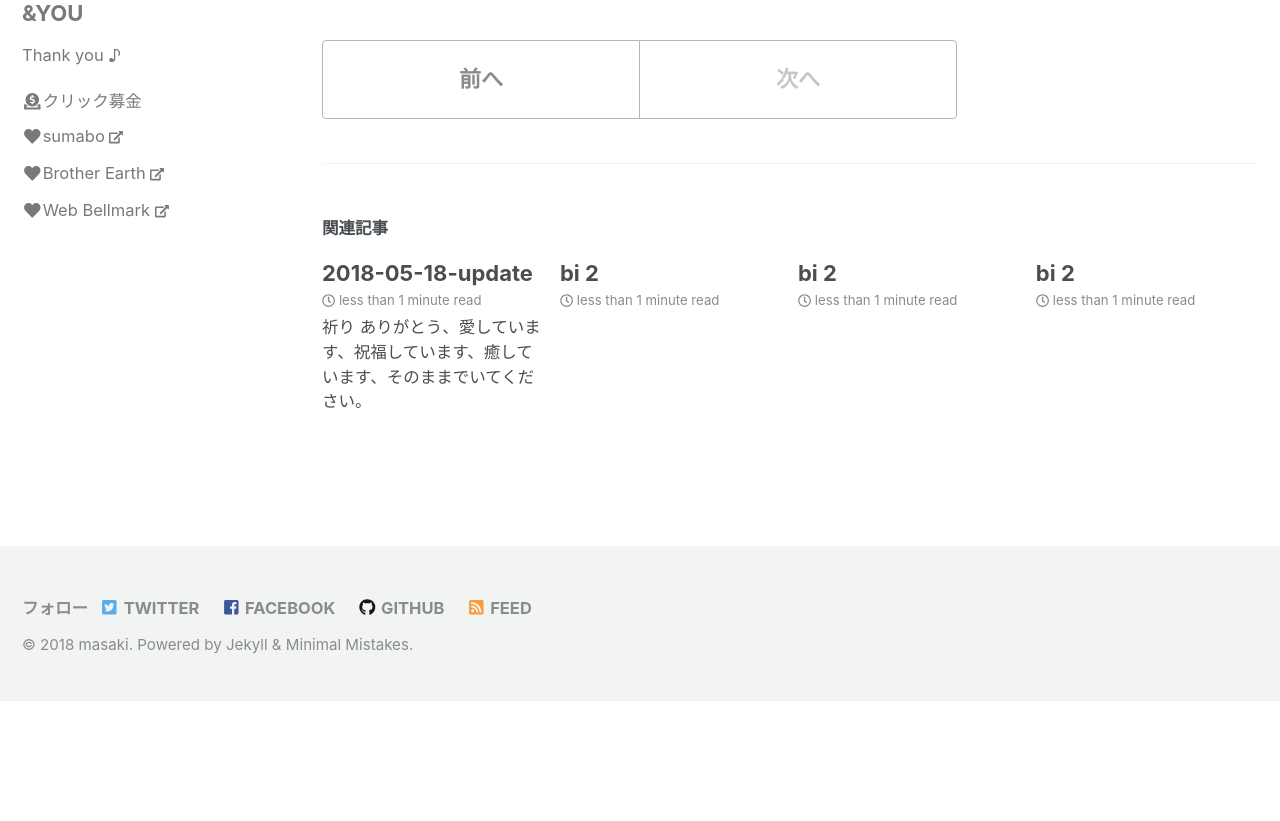
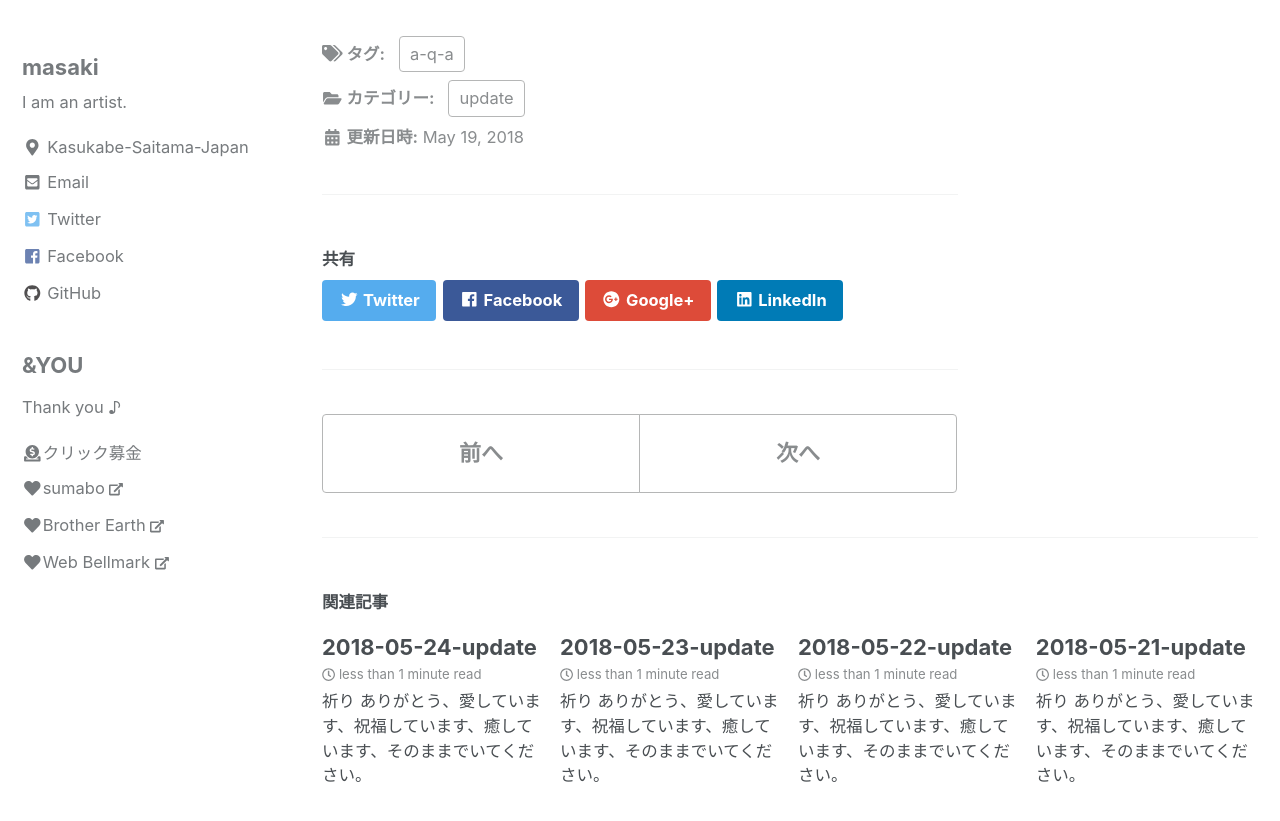
Before and after one commit to a-q-a/a-q-a.github.io, a Jekyll site: the page built from _posts/2018/2018-05-19-2018-05-19-update.markdown, in a window 1280 px wide and 900 px high, scrolled down 1714 px. Shown: the top 821 px of the window. Built offline with Jekyll 4.4.1, drawn with Linux system fonts in a browser that asks for light colours; nearby versions of some CDN libraries; before the commit the page ends 2414 px from its top, so only the background shows below that; some of the changed text lies outside the part shown.

Commit message:
2018/05/25 update

```diff
--- a/_config.yml
+++ b/_config.yml
@@ -7,6 +7,7 @@
 
 #theme: minimal-mistakes-jekyll
 remote_theme: "mmistakes/minimal-mistakes"
+github: [metadata]
 
 minimal_mistakes_skin    : "default" # "air", "aqua", "contrast", "dark", "dirt", "neon", "mint", "plum", "sunrise"
 
--- a/_pages/about.md
+++ b/_pages/about.md
@@ -10,7 +10,22 @@
 このサイトで進行していること、予定、できていること。
 エネルゲイア〜
 
-##
+## チップ・応援
+ありがとうございます♪
+Amazonのほしいものリストです。
+読みたい本があるので、買ってくれると非常に喜びます！
+もうすっげー喜びます！
+[Amazonほしいものリスト　読みたい本](http://amzn.asia/ie2lbw0)
+
+Amazonギフト券（Eメールタイプ）を利用したギフトです。
+本が好きでよく買いまくるので、Amazonギフト券で応援してもらえると、すんげー喜びます！
+はしゃぎます！
+15円〜寄付ができます。
+受取人のEメールに「dimension.masaki@gmail.com」とご入力下さい。
+
+[Amazonギフト券](https://www.amazon.co.jp/gp/product/BT00DHI8G4/)
+
+## テーマ
 - 情報収集と公開
 - 慈善
   - 寄付等
--- a/_pages/terms.md
+++ b/_pages/terms.md
@@ -3,3 +3,20 @@
 title: Terms and Privacy Policy
 permalink: /terms/
 ---
+## ポリシー
+リンクフリーです。
+## 責任
+なるべく楽しい情報を公開したく運営しています。
+情報に何かしらの尺度を使って正しさを追求したい場合は、自身で研究されてください。
+当サイトの利用は利用者の自己責任です。
+当サイトの権利は全て運営者に帰属します。
+## 検索エンジン最適化・利用者分析
+  - google analyticsを使用して、訪問者の情報を収集・分析に使っています。
+  ご了承ください。
+
+## 商品紹介
+Amazonアフィリエイトプログラムに参加する予定です。
+楽天webサービスを使用する予定です。
+
+## 図書館蔵書検索
+カーリルAPIを利用する予定です。
--- a/_posts/2018/2018-05-19-2018-05-19-update.markdown
+++ b/_posts/2018/2018-05-19-2018-05-19-update.markdown
@@ -14,6 +14,12 @@
 - ありがとう。
 
 ## Jekyll
+- カテゴリーとタブのアーカイブページが表示されるように編集
+  - [Upgrading - Minimal Mistakes](https://mmistakes.github.io/minimal-mistakes/docs/upgrading/)
+  - やったーー！！できたぞーーー！！
+- エラー潰し
+  - [Jekyll Theme - K’s website](https://www.treetop.to/githubpages/jekyll-theme/)
+  - ありがとうございまーーーーーーーす！やったー！！bundle exec jekyll serve して出る黄色い警告が消えたー！！気持ちいいーーーーーー！！
 ## restgo
 ## refjp
 ## comap
--- /dev/null
+++ b/_posts/2018/2018-05-20-2018-05-20-update.markdown
@@ -0,0 +1,74 @@
+---
+layout: "single"
+title: "2018-05-20-update"
+date: "2018-05-20"
+description: "a-q-a 2018-05-20-update"
+category: update
+tag: a-q-a
+---
+## 祈り
+ありがとう、愛しています、祝福しています、癒しています、そのままでいてください。
+
+## update
+- 私が読めればそれでいい。私と神との関係だ。
+- ありがとう。
+
+- Jekyll update doc
+- weekly update to post SNS and other blog services
+
+- cooperate stream
+- book off API
+- karlil API
+  - TO HTML and amazon,rakuten affiliate
+  - How to search is after following
+  - parts redirect other ap services using
+  - no good is one taste
+  - libraly classification
+  - books information store local database
+  - write and update is forgetfulness and forgiveness
+  - forgetting is easiness
+  - man of letters
+  - that's easy :)
+  - fake and true
+
+- book off API
+  - use limit
+-----
+- result
+  - api nothing book off
+  - rakuten api bookoff information can get
+
+-----
+- 大量データの取得、更新
+  - 積ん読、一気読み
+  - ほしい物リストから、一気に検索、図書館で借りられるか。
+- 文庫版、改題版ある？
+
+接頭記号-国記号-出版者記号-書名記号
+
+ダイアー博士のスピリチュアル・ライフ―“運命を操る力”を手にする「7つの特別プログラム」
+ISBN-13: 978-4-8379-5659-4
+書籍-日本-三笠書房-この書籍の番号-チェックディジット
+
+
+ISBN-13: 978-4-8379-6584-8
+
+- [ISBNとは？ 「978」から始まるISBNコードの意味 - ブックオフオンラインコラム](http://pro.bookoffonline.co.jp/book-enjoy/books-trivia/20160408-isbn-mean.html)
+
+- [ISBN出版社番号＠夏貸文庫](http://www.natubunko.net/publisher.html)
+
+- book stacker
+  - テーマごとに分類して、仮積ん読しておける棚。
+- ブックインプレ　読書感想の引用を、Amazonや楽天のアソシエイトとカーリルで図書館の蔵書検索を
+  できるように細工できるはず。
+
+## Jekyll
+## restgo
+## refjp
+## comap
+## bsas
+
+## 引用
+ありがとうございます。
+皆さんの情報の存在を知れて、また一つ更新できました。
+ありがとう。
--- /dev/null
+++ b/_posts/2018/2018-05-21-2018-05-21-update.markdown
@@ -0,0 +1,39 @@
+---
+layout: "single"
+title: "2018-05-21-update"
+date: "2018-05-21"
+description: "a-q-a 2018-05-21-update"
+category: update
+tag: a-q-a
+---
+## 祈り
+ありがとう、愛しています、祝福しています、癒しています、そのままでいてください。
+
+## update
+- 私が読めればそれでいい。私と神との関係だ。
+- ありがとう。
+
+- ruby api　触ってみる
+- mongoDB　触ってみる
+
+- ブックオフ　分類
+  - これと図書館の分類法とどこまで近い？
+
+- ruby gemで設定する
+  - 楽天のgemを設定する。
+- ゆっくり動きたい！そうしてるしw
+
+- 編集をしよう！
+  - そうだ、書くことはしてて、編集をして読むときに読みやすいようにしよう
+- 表現の辞書を作ろう。
+
+## Jekyll
+## restgo
+## refjp
+## comap
+## bsas
+
+## 引用
+ありがとうございます。
+皆さんの情報の存在を知れて、また一つ更新できました。
+ありがとう。
--- /dev/null
+++ b/_posts/2018/2018-05-22-2018-05-22-update.markdown
@@ -0,0 +1,35 @@
+---
+layout: "single"
+title: "2018-05-22-update"
+date: "2018-05-22"
+description: "a-q-a 2018-05-22-update"
+category: update
+tag: a-q-a
+---
+## 祈り
+ありがとう、愛しています、祝福しています、癒しています、そのままでいてください。
+
+## ありがとう
+素晴らしい！私は幸せだ！素晴らしい！成功している！
+
+## update
+- 私が読めればそれでいい。私と神との関係だ。
+- ありがとう。
+
+- rpt.sh report
+-
+## Jekyll
+## restgo
+## refjp
+## comap
+## bsas
+
+## 賞賛
+すごい！すばらしい！
+今日も好い日になった！
+明日はもっと好いい日になる！
+
+## 引用
+ありがとうございます。
+皆さんの情報の存在を知れて、また一つ更新できました。
+ありがとう。
--- /dev/null
+++ b/_posts/2018/2018-05-23-2018-05-23-update.markdown
@@ -0,0 +1,43 @@
+---
+layout: "single"
+title: "2018-05-23-update"
+date: "2018-05-23"
+description: "a-q-a 2018-05-23-update"
+category: update
+tag: a-q-a
+---
+## 祈り
+ありがとう、愛しています、祝福しています、癒しています、そのままでいてください。
+
+## ありがとう
+素晴らしい！私は幸せだ！素晴らしい！成功している！
+
+## update
+- 私が読めればそれでいい。私と神との関係だ。
+- ありがとう。
+
+- そうか、気づいた。ありがとう。
+  - 実態が積み重なる感じじゃなく、関連として流れている感じ
+  - 詰まるような積み上がり方はしないんだ。
+- ものさしの論理積
+  - 誰かにとってgoodばかりを意識すると、残念ながらその範囲は誰かのn人ぶんだけ狭くなる可能性がある。
+- メディアが言う、goodのリアリティは残念ながら狭い。
+
+- そうか、頑張った成功は難しさとしてログになる。
+  - リラックスして成功したら、それは簡単としてログになる。
+- ドキュメントを作りながらやろうとイメージしてるのが、簡単への気づきになった。ありがとう。
+## Jekyll
+## restgo
+## refjp
+## comap
+## bsas
+
+## 賞賛
+すごい！すばらしい！
+今日も好い日になった！
+明日はもっと好いい日になる！
+
+## 引用
+ありがとうございます。
+皆さんの情報の存在を知れて、また一つ更新できました。
+ありがとう。
--- /dev/null
+++ b/_posts/2018/2018-05-24-2018-05-24-update.markdown
@@ -0,0 +1,55 @@
+---
+layout: "single"
+title: "2018-05-24-update"
+date: "2018-05-24"
+description: "a-q-a 2018-05-24-update"
+category: update
+tag: a-q-a
+---
+## 祈り
+ありがとう、愛しています、祝福しています、癒しています、そのままでいてください。
+
+## ありがとう
+素晴らしい！私は幸せだ！素晴らしい！成功している！
+
+## update
+- 私が読めればそれでいい。私と神との関係だ。
+- ありがとう。
+
+- 大地に根ざす
+  - github pagesの制限
+  - github の公開性
+  - ドメイン
+  - bitbucketの制限
+- netlifyの制限
+
+- CI 継続的インテグレーションと言うやりかた。
+
+githubpages やnetlifyはpushすればやってくれる便利だ。
+小さなwebサイト、ブログなら、十分すぎる。
+ありがとう。すごいくいいね。
+
+- 大きなデータを扱って、サイトを構築するイメージ
+  - たぶん、CIを使って自由度の高いサーバにおいた方がやりやすい。
+  - 大胆
+
+- 可能性の累積
+  - 必ず更新していて、累積値は上がっていく。
+- 持っていると知っているは違う。
+  - プラスドライバーを買って所有する。
+  - プラスドライバーがどのような歴史をへて開発されたかは分からない。知れない。
+## Jekyll
+## restgo
+## refjp
+## comap
+## bsas
+
+## 賞賛
+すごい！すばらしい！
+今日も好い日になった！
+明日はもっと好いい日になる！
+
+## 引用
+ありがとうございます。
+皆さんの情報の存在を知れて、また一つ更新できました。
+ありがとう。
```
